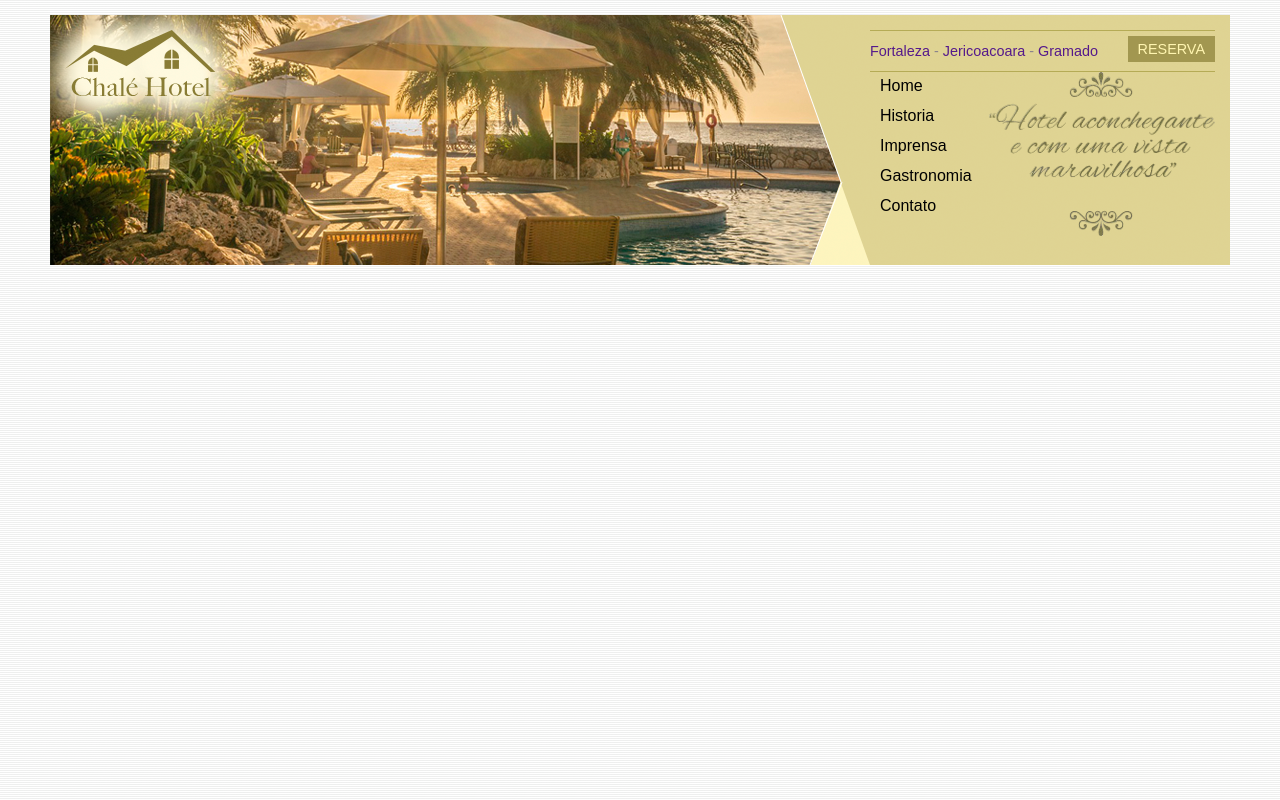
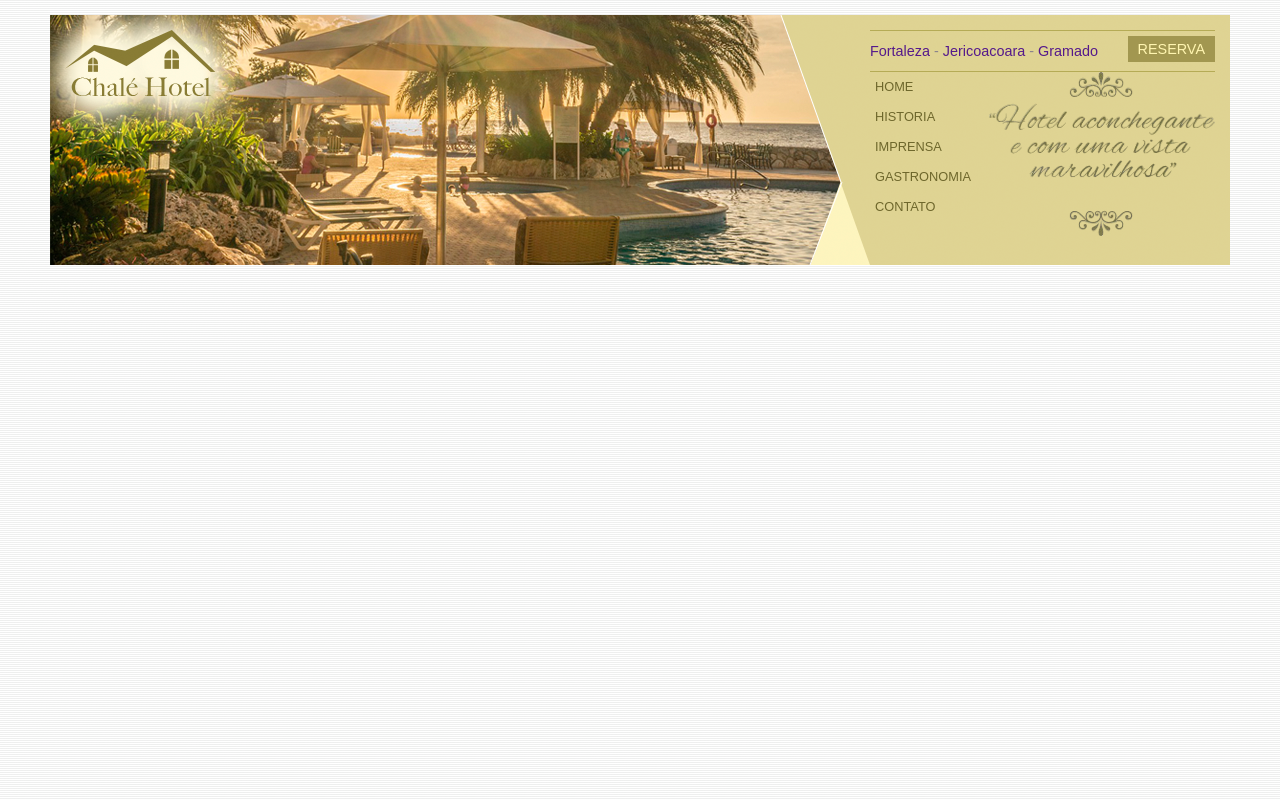
Before and after one commit to iStarkCR/Chale-Hotel, a plain HTML site: page index.html in a window 1280 px wide. Drawn offline with Linux system fonts and the light colour scheme.

Commit message:
att do menu lateral

```diff
--- a/index.html
+++ b/index.html
@@ -36,11 +36,11 @@
 
                         <div i="menu">
                             <ul id="navegacao">
-                                <li><a href=""></a>Home</li>
-                                <li><a href=""></a>Historia</li>
-                                <li><a href=""></a>Imprensa</li>
-                                <li><a href=""></a>Gastronomia</li>
-                                <li><a href=""></a>Contato</li>
+                                <li><a href="">Home</a></li>
+                                <li><a href="">Historia</a></li>
+                                <li><a href="">Imprensa</a></li>
+                                <li><a href="">Gastronomia</a></li>
+                                <li><a href="">Contato</a></li>
                             </ul>
 
                             <img class="depoimento" src="img/depoimento .png" alt="">
```
